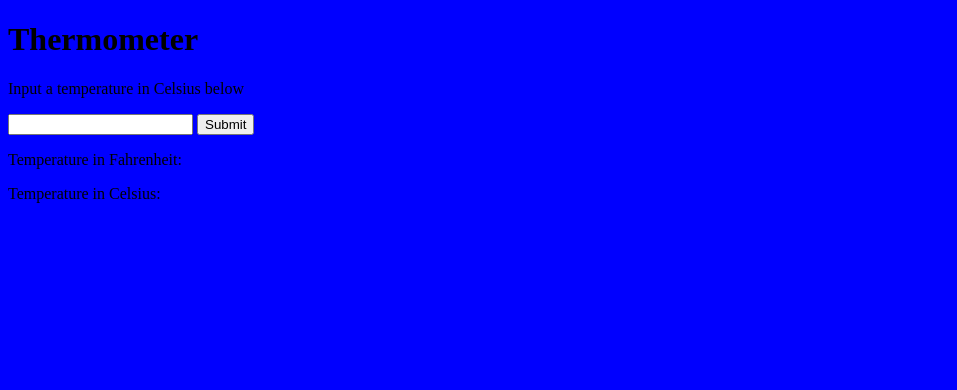
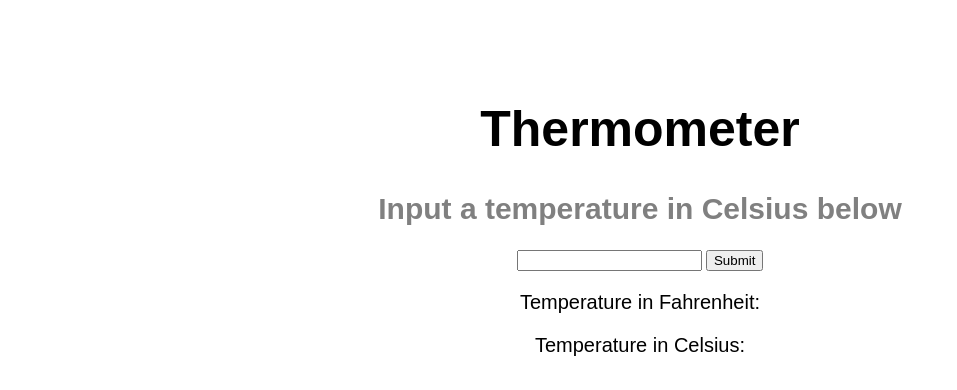
Before and after one commit to lazraka/weather-app, a plain HTML site: page index.html in a window 1280 px wide. Shown: the whole page, without its empty margins (0-957 px from the left). Drawn offline with Linux system fonts and the light colour scheme.

Commit message:
Styled elements

```diff
--- a/css/style.css
+++ b/css/style.css
@@ -1,3 +1,18 @@
 body{
-	background-color: blue;
+	background-color: white;
+	text-align: center;
+	font-family: sans-serif;
 }
+h1{
+	margin-top: 100px;
+	font-size: 50px;
+}
+h2{
+	margin-top: 30px;
+	font-size: 30px;
+	color: grey;
+}
+p{
+	margin-top: 20px;
+	font-size: 20px;
+}
--- a/index.html
+++ b/index.html
@@ -7,10 +7,12 @@
 
 <body>
 	<h1>Thermometer</h1>
-	<p>Input a temperature in Celsius below</p>
+	<h2>Input a temperature in Celsius below</h2>
 	<input type="number" name="fieldname" id="fieldname"/>
-	<button class="Sub-button">Submit</button>
-	<p>Temperature in Fahrenheit:</p>
-	<p>Temperature in Celsius:</p>
+	<button class="Submit-button">Submit</button>
+	<p class="fahrenheit">Temperature in Fahrenheit:</p>
+	<p class="celsius">Temperature in Celsius:</p>
+
+	<script src="js/index.js"></script>
 </body>
 </html>
```
